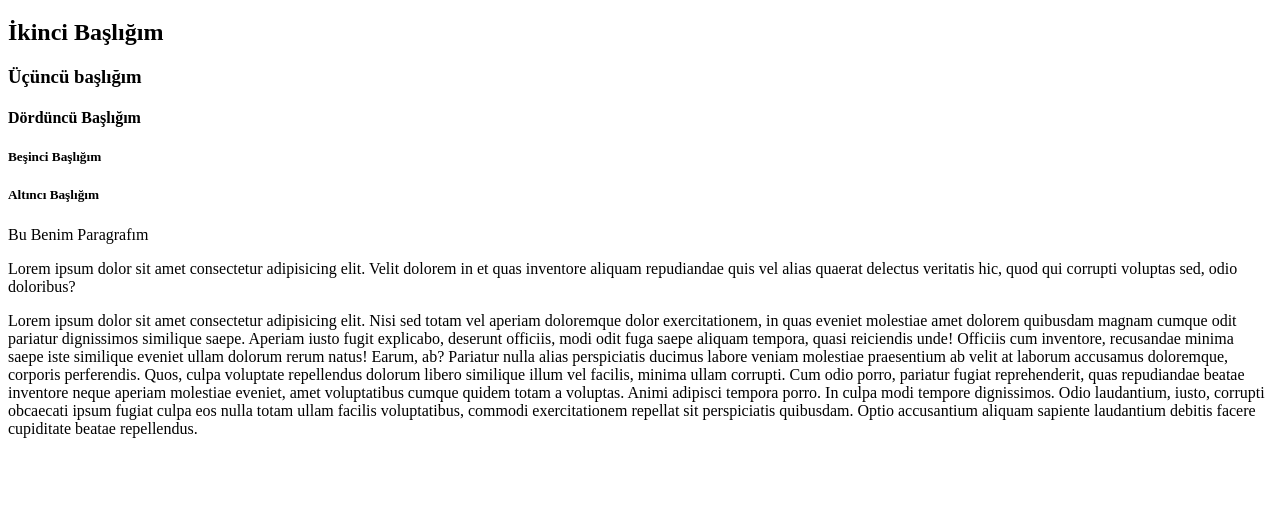
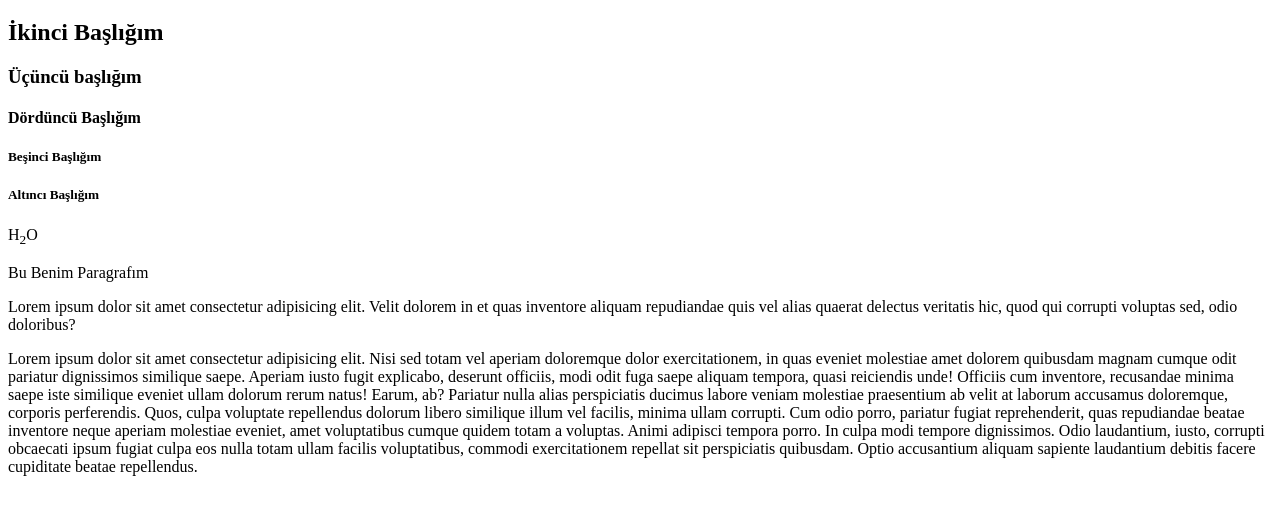
Before and after one commit to kiraznurr/webtasarimhafta4, a plain HTML site: page index.html in a window 1280 px wide. Shown: the part 61-576 px from the top of the page. Drawn offline with Linux system fonts and the light colour scheme.

Commit message:
Update index.html

```diff
--- a/index.html
+++ b/index.html
@@ -13,7 +13,12 @@
     <h4>Dördüncü Başlığım</h4>
     <h5>Beşinci Başlığım</h5>
     <h5>Altıncı Başlığım</h5>
+
+
+
+H<sub>2</sub>O
     <p>Bu Benim Paragrafım</p>
+
     <p>Lorem ipsum dolor sit amet consectetur adipisicing elit. Velit dolorem in et quas inventore aliquam repudiandae quis vel alias quaerat delectus veritatis hic, quod qui corrupti voluptas sed, odio doloribus?</p>
     <p>Lorem ipsum dolor sit amet consectetur adipisicing elit. Nisi sed totam vel aperiam doloremque dolor exercitationem, in quas eveniet molestiae amet dolorem quibusdam magnam cumque odit pariatur dignissimos similique saepe.
     Aperiam iusto fugit explicabo, deserunt officiis, modi odit fuga saepe aliquam tempora, quasi reiciendis unde! Officiis cum inventore, recusandae minima saepe iste similique eveniet ullam dolorum rerum natus! Earum, ab?
```
